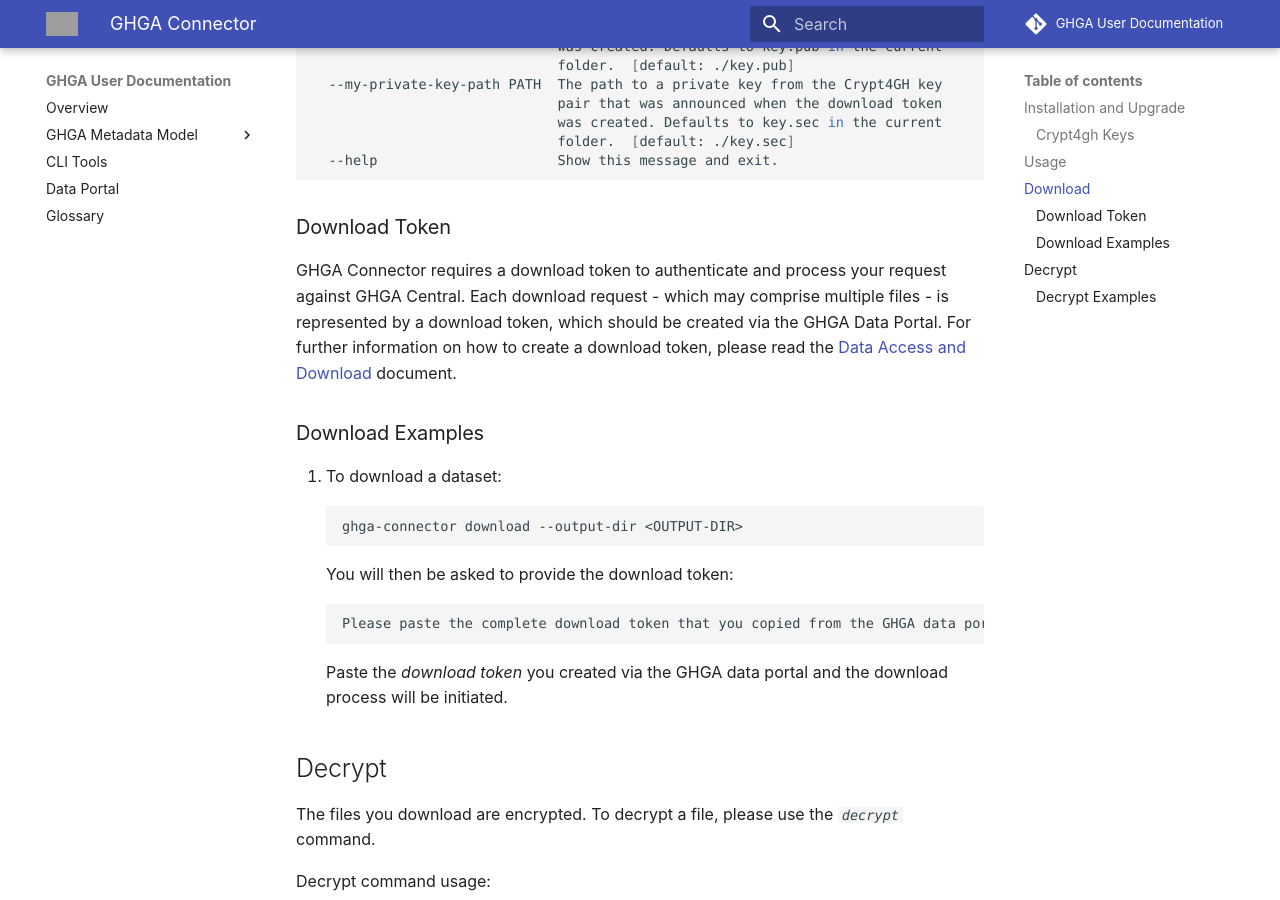
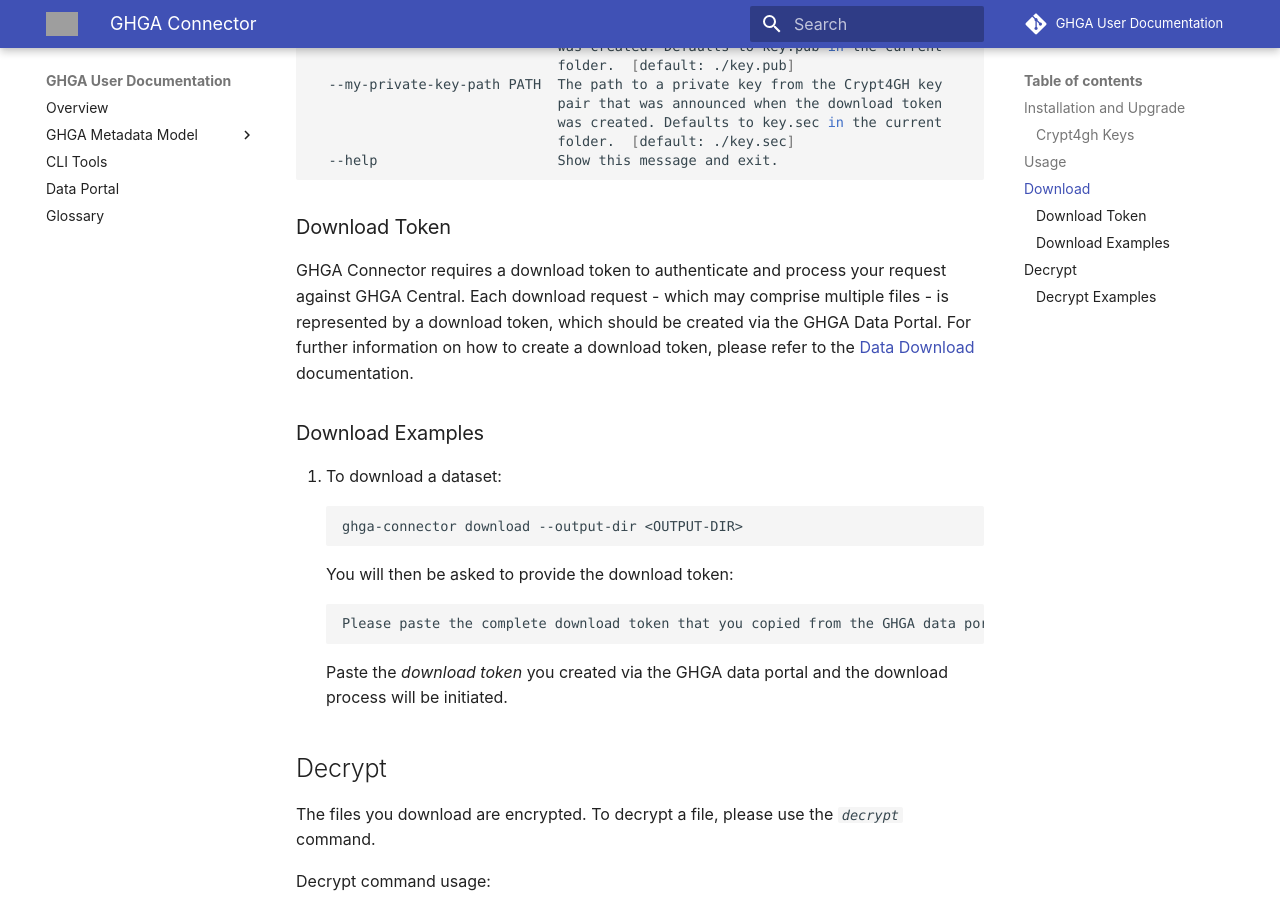
Before and after one commit to ghga-de/docs.ghga.de, an MkDocs documentation site: the page built from user_docs/cli_tools/connector.md, in a window 1280 px wide and 900 px high, scrolled down 1448 px. Built offline with MkDocs 1.6.1 and Material for MkDocs 9.7.7, drawn with Linux system fonts in a browser that asks for light colours; comment, search, counter and statistics services are not loaded; grey boxes are pictures that could not be loaded.

Commit message:
Fix dangling links

```diff
--- a/user_docs/cli_tools/connector.md
+++ b/user_docs/cli_tools/connector.md
@@ -65,7 +65,7 @@
 
 ### Download Token
 
-GHGA Connector requires a download token to authenticate and process your request against GHGA Central. Each download request - which may comprise multiple files - is represented by a download token, which should be created via the GHGA Data Portal. For further information on how to create a download token, please read the [Data Access and Download](../download/download.md) document.
+GHGA Connector requires a download token to authenticate and process your request against GHGA Central. Each download request - which may comprise multiple files - is represented by a download token, which should be created via the GHGA Data Portal. For further information on how to create a download token, please refer to the [Data Download](../data_portal/data_download.md) documentation.
 
 ### Download Examples
 
```
Also changed, not shown: user_docs/data_portal/data_download.md (+2 -2 lines).
